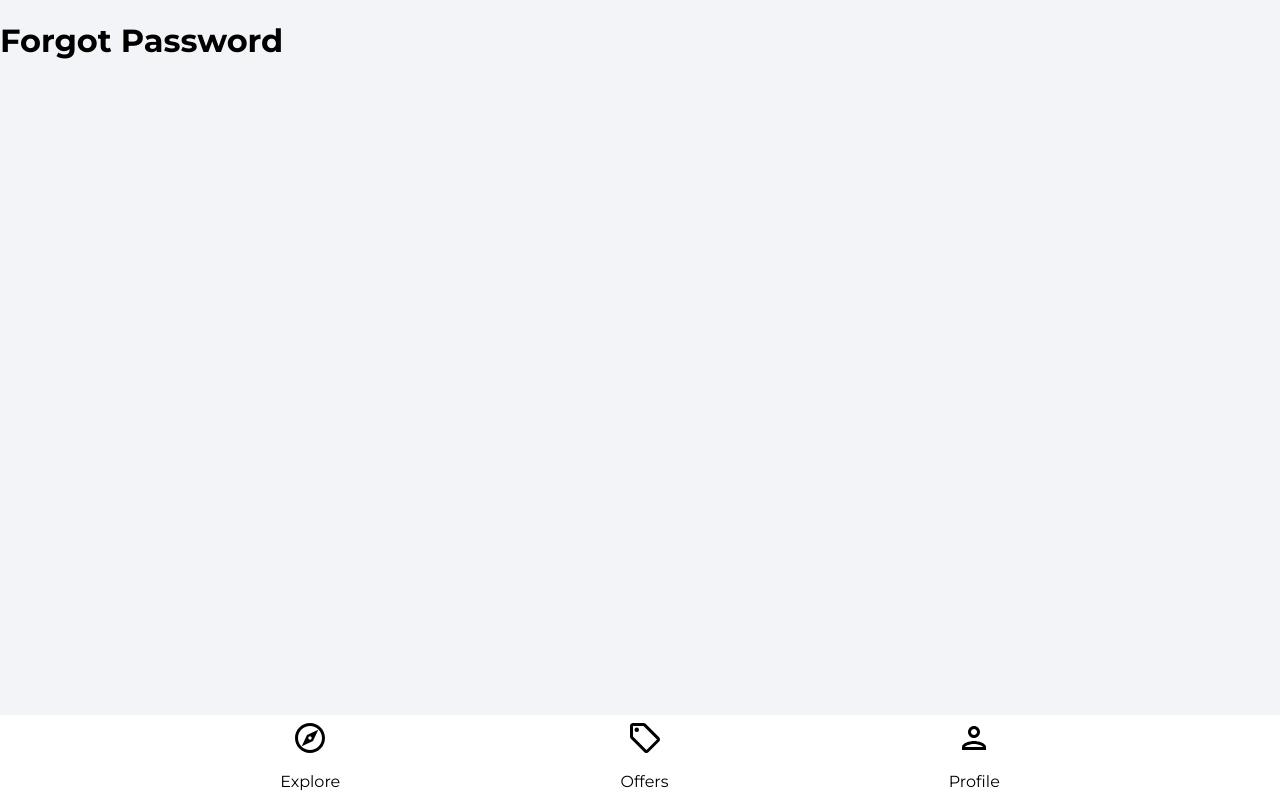
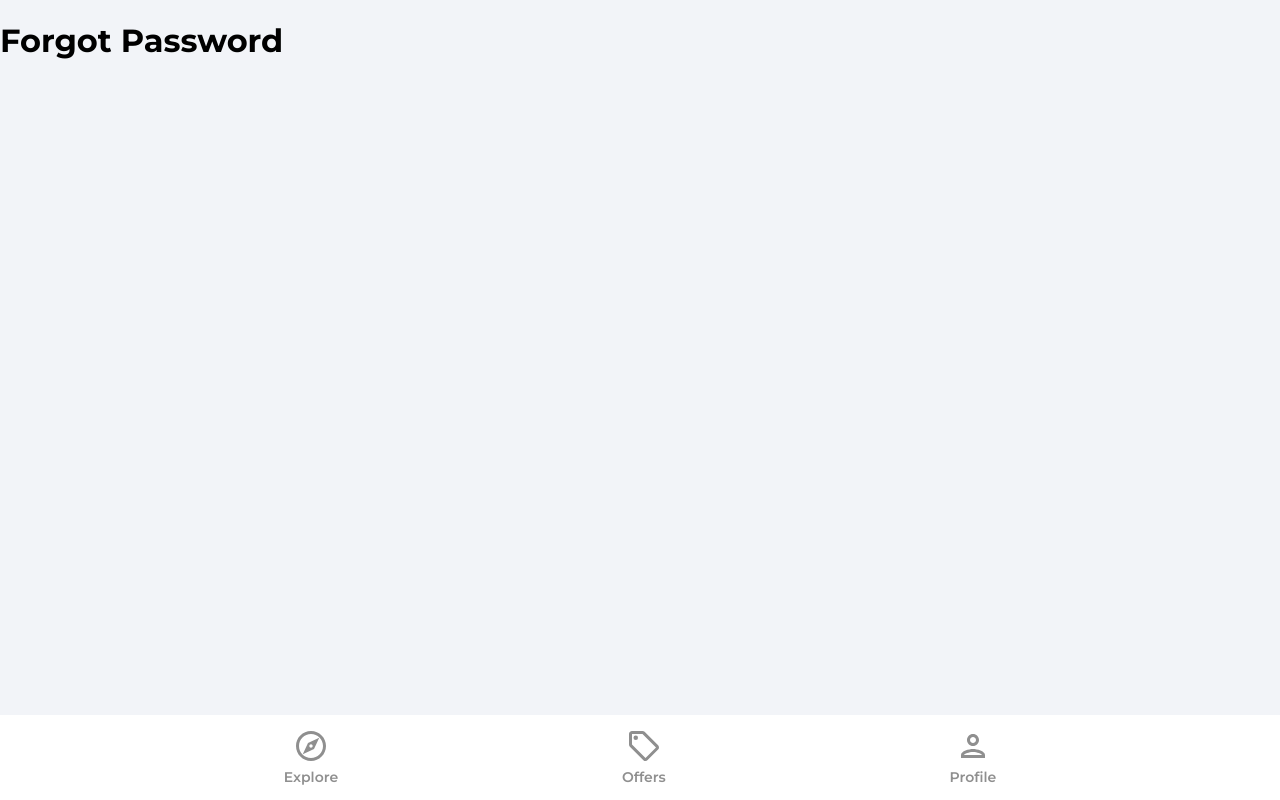
Before and after one commit to nameelza/house-marketplace, a React (Create React App) app: page /forgot-password in a window 1280 px wide. Built offline with nearby package versions, Linux system fonts and the light colour scheme.

Commit message:
Update Navbar.jsx

```diff
--- a/src/components/Navbar.jsx
+++ b/src/components/Navbar.jsx
@@ -7,23 +7,63 @@
   const navigate = useNavigate();
   const location = useLocation();
 
-
+  const pathMatchRoute = (route) => {
+    if (route === location.pathname) {
+      return true;
+    }
+  };
 
   return (
     <footer className="navbar">
       <nav className="navbarNav">
         <ul className="navbarListItems">
           <li className="navbarListItem" onClick={() => navigate("/")}>
-            <ExploreIcon width="36px" height="36px" />
-            <p>Explore</p>
+            <ExploreIcon
+              fill={pathMatchRoute("/") ? "#2c2c2c" : "#8f8f8f"}
+              width="36px"
+              height="36px"
+            />
+            <p
+              className={
+                pathMatchRoute("/")
+                  ? "navbarListItemNameActive"
+                  : "navbarListItemName"
+              }
+            >
+              Explore
+            </p>
           </li>
           <li className="navbarListItem" onClick={() => navigate("/offers")}>
-            <OfferIcon width="36px" height="36px" />
-            <p>Offers</p>
+            <OfferIcon
+              fill={pathMatchRoute("/offers") ? "#2c2c2c" : "#8f8f8f"}
+              width="36px"
+              height="36px"
+            />
+            <p
+              className={
+                pathMatchRoute("/offers")
+                  ? "navbarListItemNameActive"
+                  : "navbarListItemName"
+              }
+            >
+              Offers
+            </p>
           </li>
           <li className="navbarListItem" onClick={() => navigate("/profile")}>
-            <PersonOutline width="36px" height="36px" />
-            <p>Profile</p>
+            <PersonOutline
+              fill={pathMatchRoute("/profile") ? "#2c2c2c" : "#8f8f8f"}
+              width="36px"
+              height="36px"
+            />
+            <p
+              className={
+                pathMatchRoute("/profile")
+                  ? "navbarListItemNameActive"
+                  : "navbarListItemName"
+              }
+            >
+              Profile
+            </p>
           </li>
         </ul>
       </nav>
```
